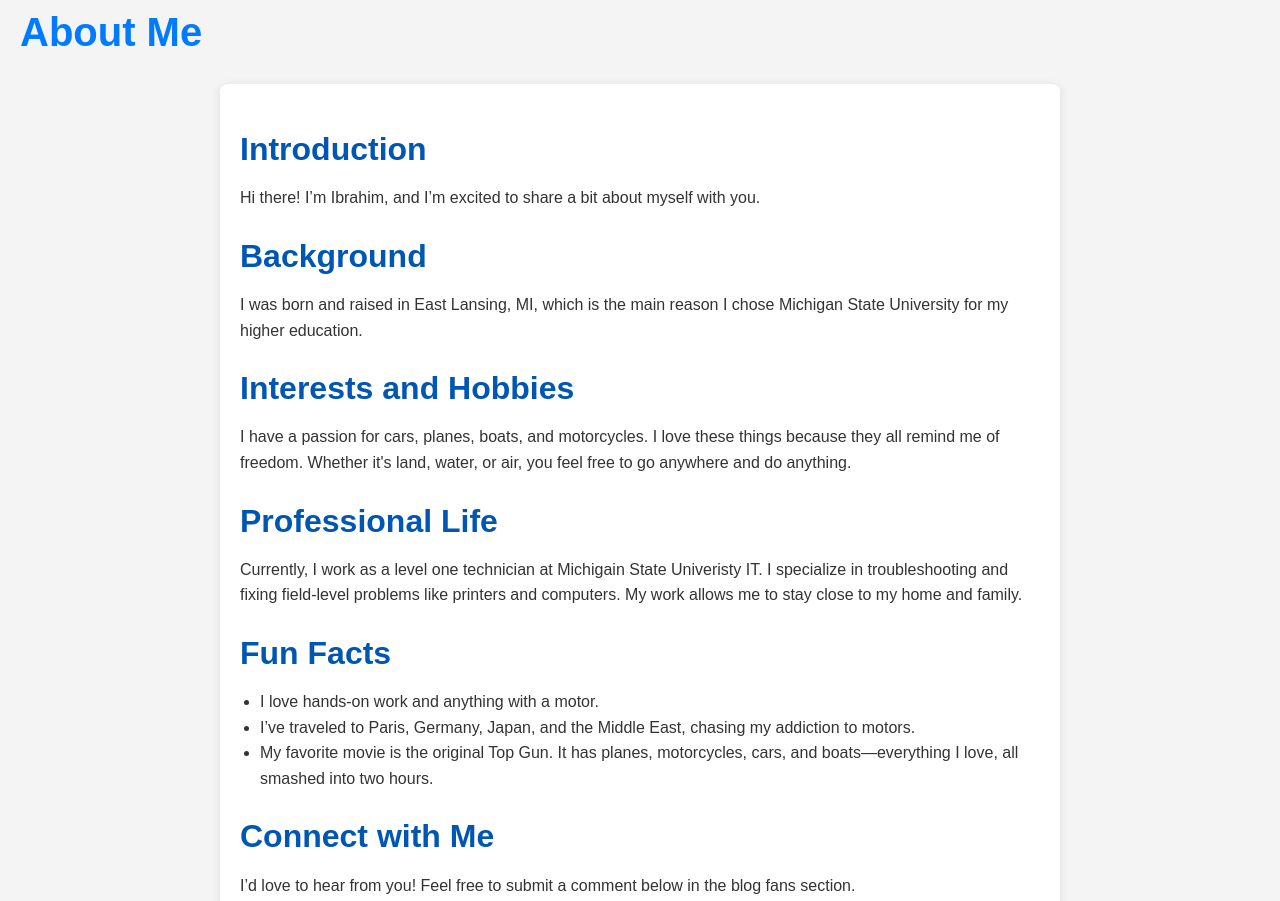
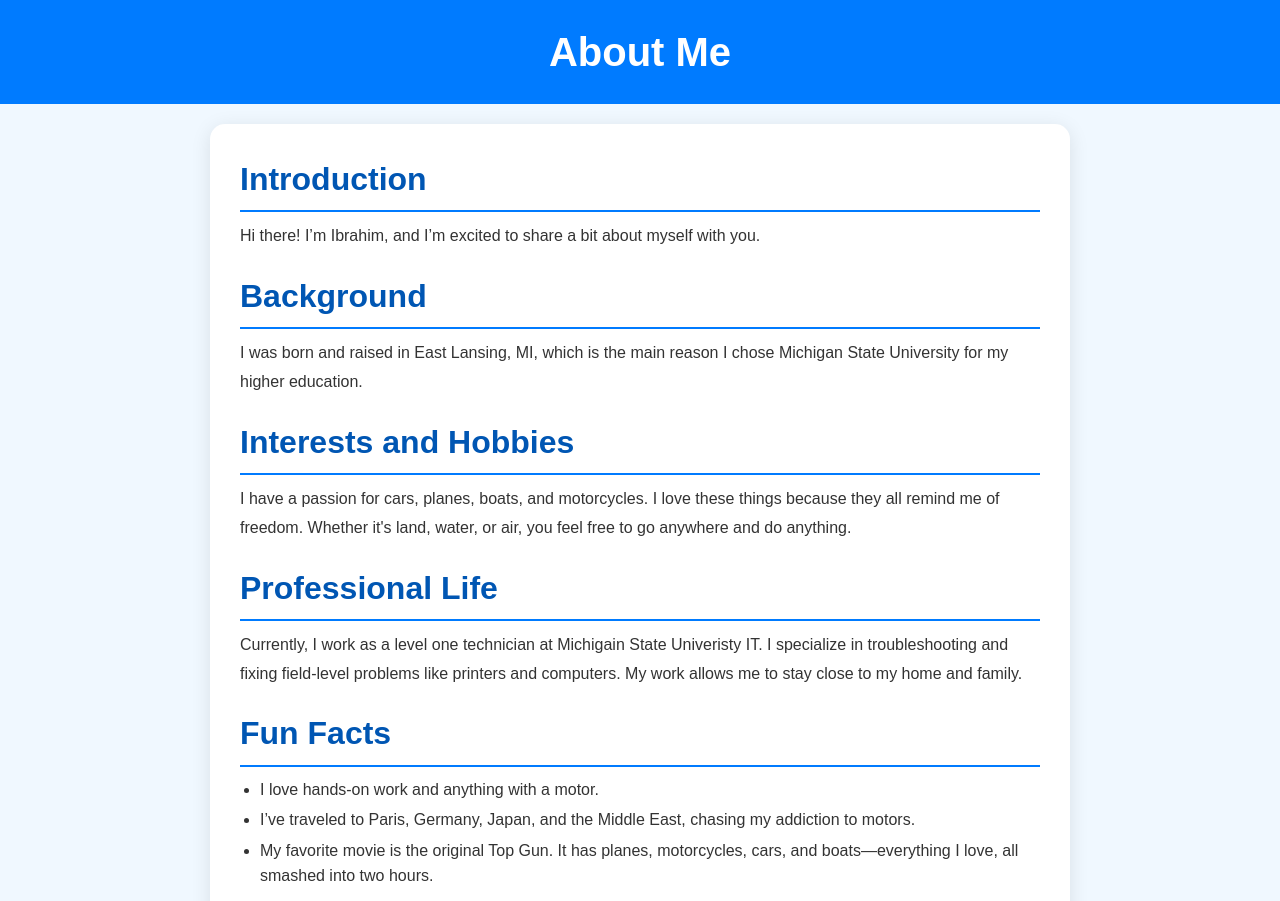
Before and after one commit to alabdal3/-mi349_blog, a plain HTML site: page index.html in a window 1280 px wide. Shown: the top 901 px of the page. Drawn offline with Linux system fonts and the light colour scheme.

Commit message:
css style sheet

```diff
--- a/styles.css
+++ b/styles.css
@@ -1,46 +1,52 @@
-body, h1, h2, h3, p {
+body, h1, h2, h3, p, ul {
     margin: 0;
     padding: 0;
-    font-family: Arial, sans-serif;
+    font-family: 'Arial', sans-serif;
 }
 
 body {
-    background-color: #f4f4f4;
+    background-color: #f0f8ff;
     color: #333;
     line-height: 1.6;
 }
 
+header {
+    background-color: #007BFF;
+    color: white;
+    padding: 20px 0;
+    text-align: center;
+}
+
+h1 {
+    font-size: 2.5em;
+    margin: 0;
+}
 
 .container {
-    width: 80%;
+    width: 90%;
     max-width: 800px;
     margin: 20px auto;
     background: white;
-    padding: 20px;
-    border-radius: 8px;
-    box-shadow: 0 2px 10px rgba(0, 0, 0, 0.1);
+    padding: 30px;
+    border-radius: 15px;
+    box-shadow: 0 4px 20px rgba(0, 0, 0, 0.1);
 }
 
-h1 {
-    padding-left: 20px;
-    font-size: 2.5em;
-    margin-bottom: 10px;
-    color: #007BFF;
+section {
+    margin-bottom: 20px;
 }
 
 h2 {
     font-size: 2em;
-    margin: 20px 0 10px;
+    margin-bottom: 10px;
     color: #0056b3;
-}
-
-h3 {
-    font-size: 1.5em;
-    margin: 15px 0 5px;
+    border-bottom: 2px solid #007BFF;
+    padding-bottom: 5px;
 }
 
 p {
     margin: 10px 0;
+    line-height: 1.8;
 }
 
 ul {
@@ -48,14 +54,8 @@ ul {
     padding-left: 20px;
 }
 
-
-a {
-    color: #007BFF;
-    text-decoration: none;
-}
-
-a:hover {
-    text-decoration: underline;
+li {
+    margin-bottom: 5px;
 }
 
 .footer {
@@ -63,4 +63,16 @@ a:hover {
     margin-top: 20px;
     font-size: 0.9em;
     color: #777;
+    padding: 15px 0;
+    background-color: #f1f1f1;
+    border-top: 1px solid #ddd;
 }
+
+a {
+    color: #007BFF;
+    text-decoration: none;
+    transition: color 0.3s;
+}
+
+a:hover {
+    color: #0056b3;
```
